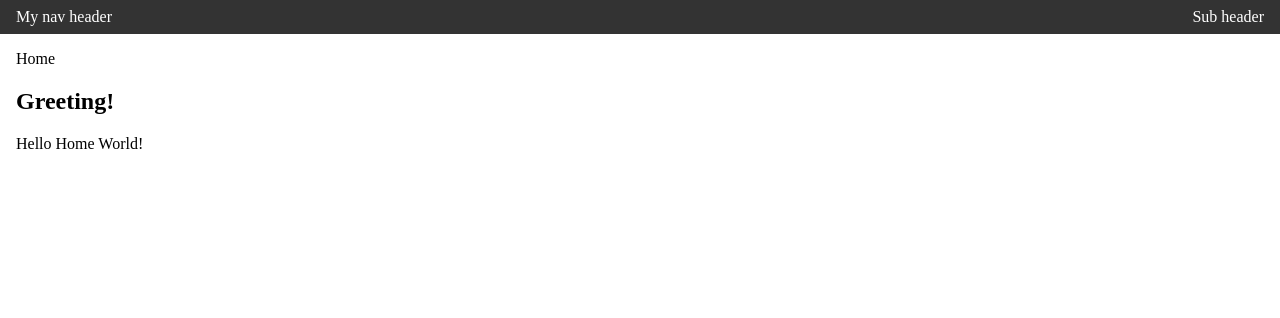
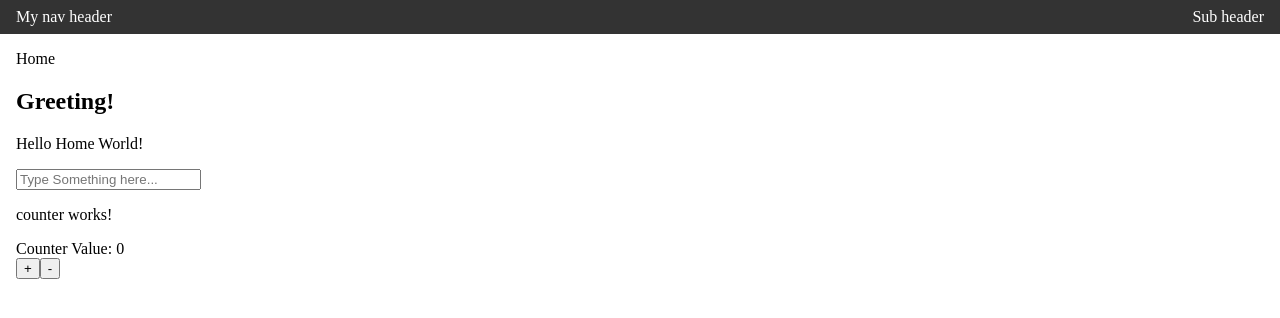
Before and after one commit to janaka120/angular18-tutorial, an Angular app: page / in a window 1280 px wide. Shown: the top 318 px of the page. Built offline with nearby package versions, Linux system fonts and the light colour scheme.

Commit message:
data binding - display and update variable

```diff
--- /dev/null
+++ b/src/app/components/counter/counter.component.html
@@ -0,0 +1,4 @@
+<p>counter works!</p>
+<div>Counter Value: {{count()}}</div>
+<button (click)="addCounter()">+</button>
+<button (click)="minusCounter()">-</button>
--- /dev/null
+++ b/src/app/components/counter/counter.component.ts
@@ -0,0 +1,20 @@
+import { Component, signal } from '@angular/core';
+
+@Component({
+  selector: 'app-counter',
+  standalone: true,
+  imports: [],
+  templateUrl: './counter.component.html',
+  styleUrl: './counter.component.scss'
+})
+export class CounterComponent {
+    count = signal(0);
+
+    addCounter () {
+      this.count.set(this.count() + 1);
+    }
+
+    minusCounter() {
+      this.count.update((val) => val - 1);
+    }
+}
--- a/src/app/home/home.component.html
+++ b/src/app/home/home.component.html
@@ -1,4 +1,6 @@
 <div>
     Home
     <app-greeting [message]="homeMessage()"></app-greeting>
+    <input (keyup)="onKeyPress($event)" placeholder="Type Something here..."/>
+    <app-counter></app-counter>
 </div>
--- a/src/app/home/home.component.ts
+++ b/src/app/home/home.component.ts
@@ -1,13 +1,19 @@
 import { Component, input, signal } from '@angular/core';
 import { GreetingComponent } from '../components/greeting/greeting.component';
+import { CounterComponent } from '../components/counter/counter.component';
 
 @Component({
   selector: 'app-home',
   standalone: true,
-  imports: [GreetingComponent],
+  imports: [GreetingComponent, CounterComponent],
   templateUrl: './home.component.html',
   styleUrl: './home.component.scss'
 })
 export class HomeComponent {
   homeMessage = signal('Hello Home World!')
+
+  onKeyPress(event: KeyboardEvent) {
+    console.log(`User pressed the ${event.key} key`);
+
+  }
 }
```
Also changed, not shown: src/app/components/counter/counter.component.scss (added), 1 other file (tests, documents, lock files or other folders).
